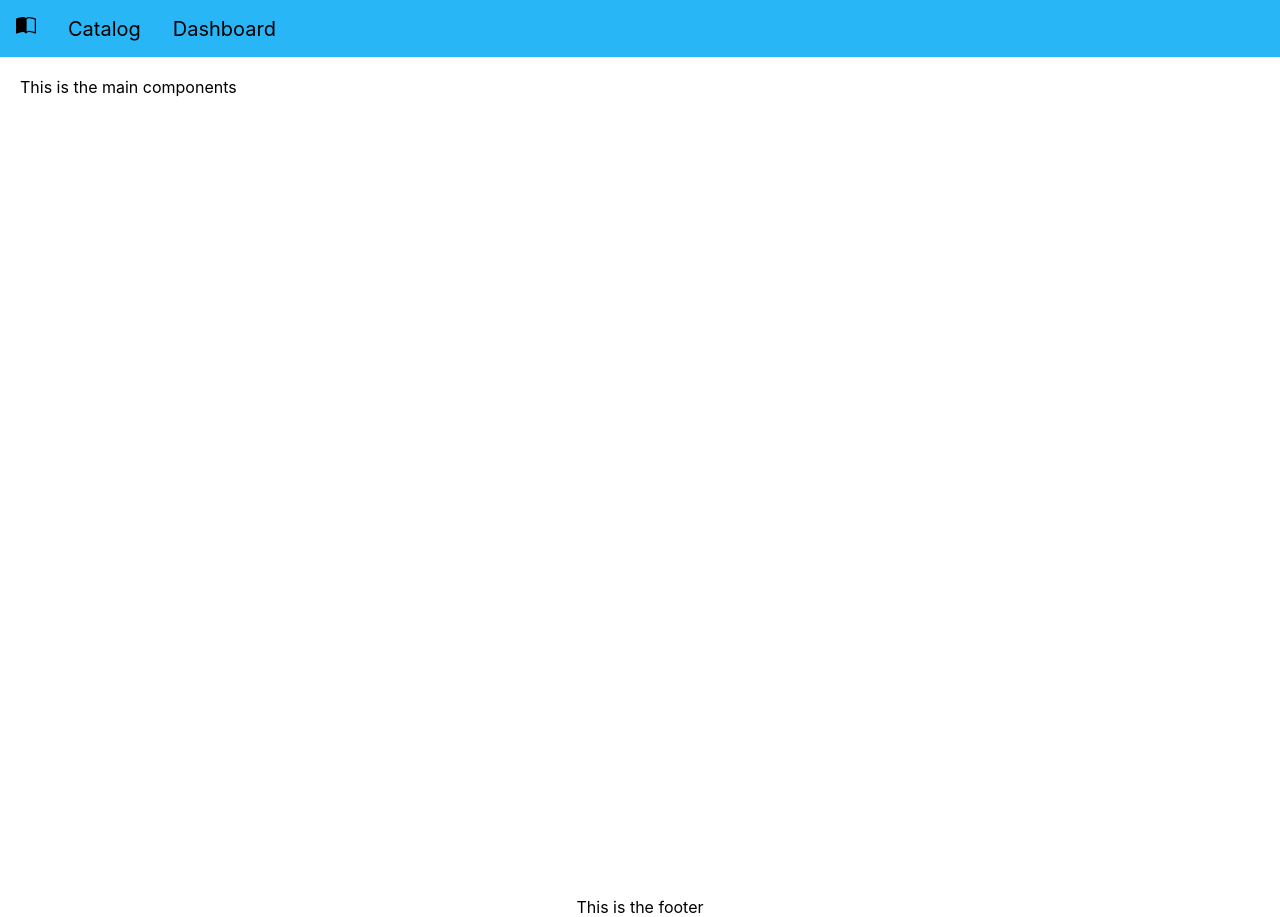
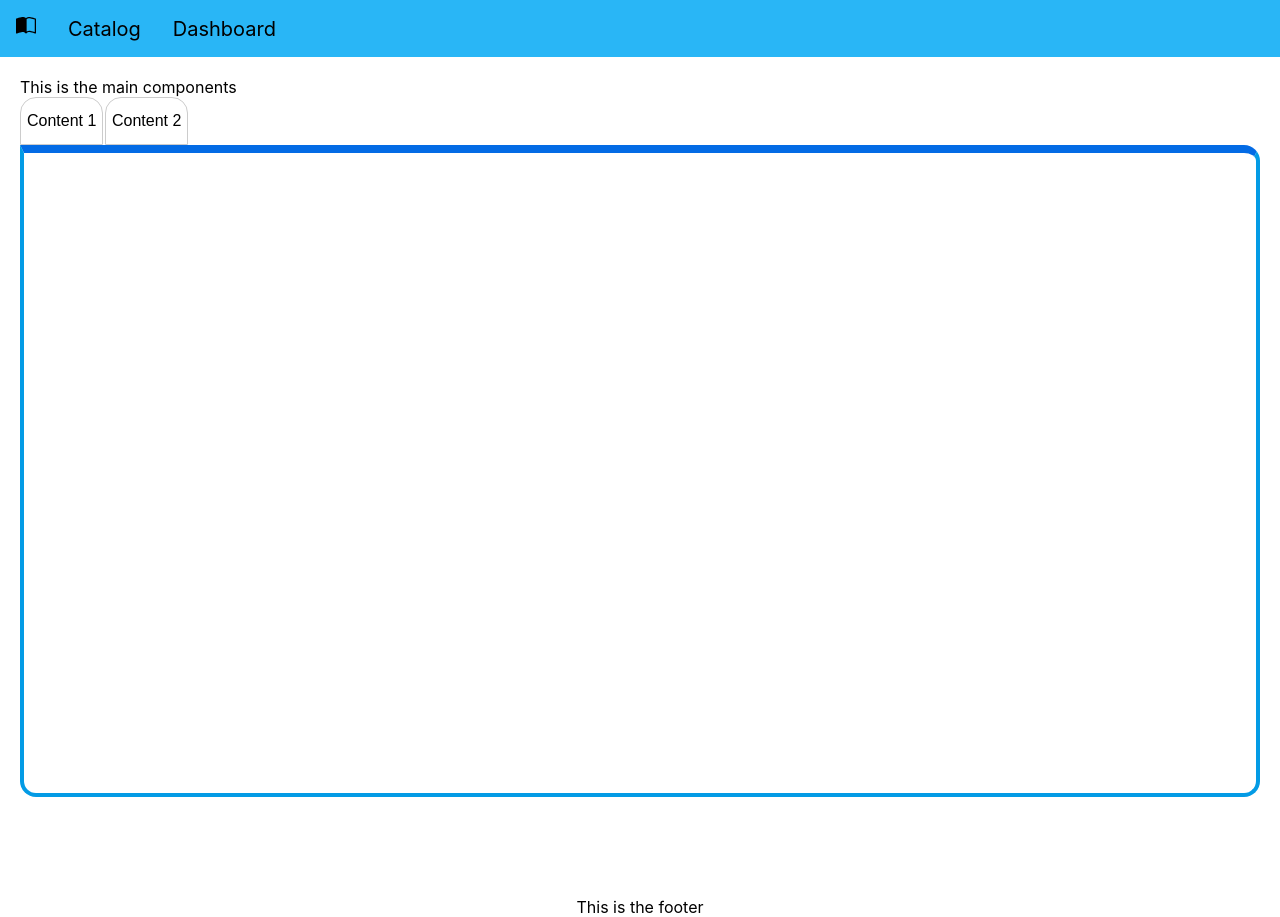
Before and after one commit to yasithSaparamadu/spark_lms, a React (Create React App) app: page / in a window 1280 px wide. Built offline with nearby package versions, Linux system fonts and the light colour scheme.

Commit message:
Implement Tabs

```diff
--- a/src/App.js
+++ b/src/App.js
@@ -1,7 +1,10 @@
+import { ThemeProvider } from "styled-components";
+import { BsBookHalf } from "react-icons/bs";
+
 import { Main, Footer } from "./components/Layout";
 import { NavBar, NavItem, NavLink } from "./components/Navbar";
-import { ThemeProvider } from "styled-components";
-import { BsBookHalf } from "react-icons/bs";
+
+import Dashboard from "./containers/Dashboard";
 
 function App() {
   const theme = {
@@ -30,8 +33,10 @@ function App() {
           <NavLink>Dashboard</NavLink>
         </NavItem>
       </NavBar>
-
-      <Main>This is the main components</Main>
+      <Main>
+        This is the main components
+        <Dashboard />
+      </Main>
       <Footer>This is the footer</Footer>
     </ThemeProvider>
   );
--- /dev/null
+++ b/src/components/Tabs.js
@@ -0,0 +1,39 @@
+import styled from "styled-components";
+
+export const Tabs = styled.div`
+  overflow: hidden;
+  background: #fff;
+  heaight: 100%;
+`;
+
+export const Tab = styled.button`
+  border: none;
+  outline: none;
+  cursor: pointer;
+  position: relative;
+  margin-right: 0.1em;
+  font-size: 1em;
+  border: ${(props) => (props.active ? "" : "1px solid #ccc")};
+  border-button: none;
+  background-color: ${(props) => (props.active ? "#039be5" : "#fff")};
+  height: 3em;
+  color: ${(props) => (props.active ? "#fff" : "#000")};
+  border-top-left-radius: 1em;
+  border-top-right-radius: 1em;
+  :hover {
+    background-color: #4fc3f7;
+  }
+`;
+
+export const TabContent = styled.div`
+  border: 0.25em solid #039be5;
+  border-top: 0.5em solid #036be5;
+  border-top-right-radius: 1em;
+  border-bottom-right-radius: 1em;
+  border-bottom-left-radius: 1em;
+  min-height: 80vh;
+`;
+
+export const Content = styled.div`
+  ${(props) => (props.active ? "" : "display: none")};
+`;
--- /dev/null
+++ b/src/containers/Dashboard.js
@@ -0,0 +1,35 @@
+import React, { useState } from "react";
+
+import { Content, Tab, TabContent, Tabs } from "../components/Tabs";
+
+const Dashboard = () => {
+  const [active, setActive] = useState();
+
+  const handleClick = (event) => {
+    const index = parseInt(event.target.id, 0);
+    if (index !== active) {
+      setActive(index);
+    }
+  };
+
+  return (
+    <Tabs>
+      <Tab id={0} onClick={handleClick} active={active === 0}>
+        Content 1
+      </Tab>
+      <Tab id={1} onClick={handleClick} active={active === 1}>
+        Content 2
+      </Tab>
+      <TabContent>
+        <Content active={active === 0}>
+          <h1>Content 1</h1>
+        </Content>
+        <Content active={active === 1}>
+          <h1>Content 2</h1>
+        </Content>
+      </TabContent>
+    </Tabs>
+  );
+};
+
+export default Dashboard;
```
